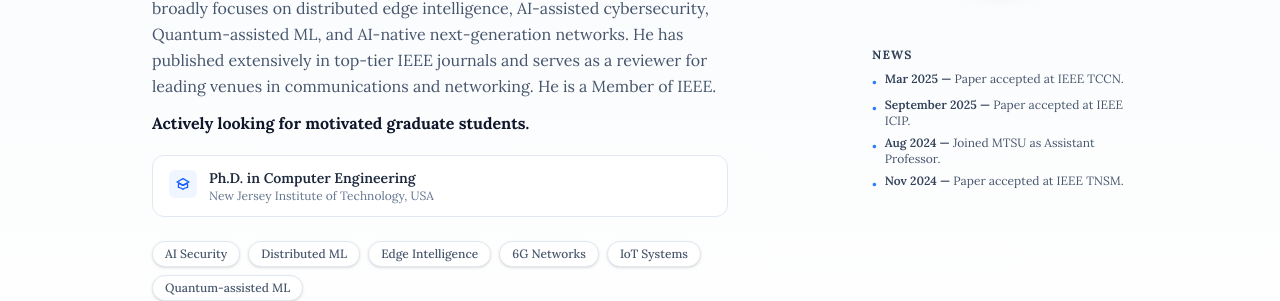
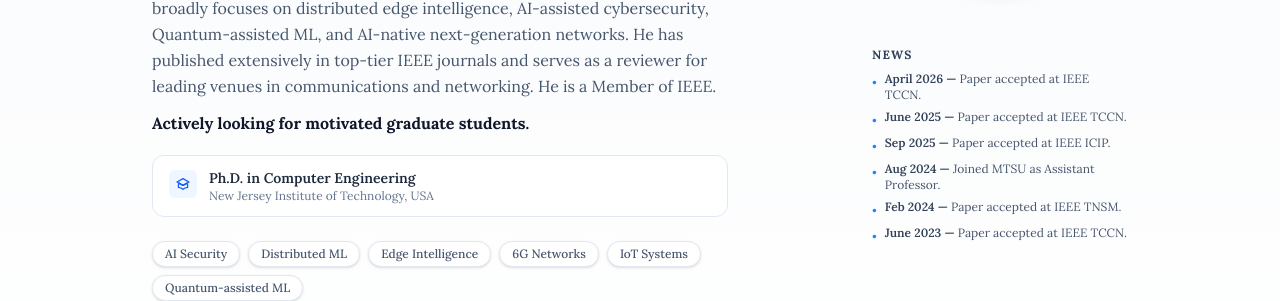
Before and after one commit to MA-Hossain/MA-Hossain.github.io, a Next.js app: page / in a window 1280 px wide. Shown: the part 318-619 px from the top of the page. Built offline with nearby package versions, Linux system fonts and the light colour scheme; no server answers.

Commit message:
Update index.tsx

```diff
--- a/pages/index.tsx
+++ b/pages/index.tsx
@@ -15,10 +15,12 @@ const badges = [
 
 
 const news = [
-  { date: "Mar 2025", text: "Paper accepted at IEEE TCCN." },
-  { date: "September 2025", text: "Paper accepted at IEEE ICIP." },
+  { date: "April 2026", text: "Paper accepted at IEEE TCCN." },
+  { date: "June 2025", text: "Paper accepted at IEEE TCCN." },
+  { date: "Sep 2025", text: "Paper accepted at IEEE ICIP." },
   { date: "Aug 2024", text: "Joined MTSU as Assistant Professor." },
-  { date: "Nov 2024", text: "Paper accepted at IEEE TNSM." },
+  { date: "Feb 2024", text: "Paper accepted at IEEE TNSM." },
+  { date: "June 2023", text: "Paper accepted at IEEE TCCN." },
 ];
 
 const researchAreas = [
```
